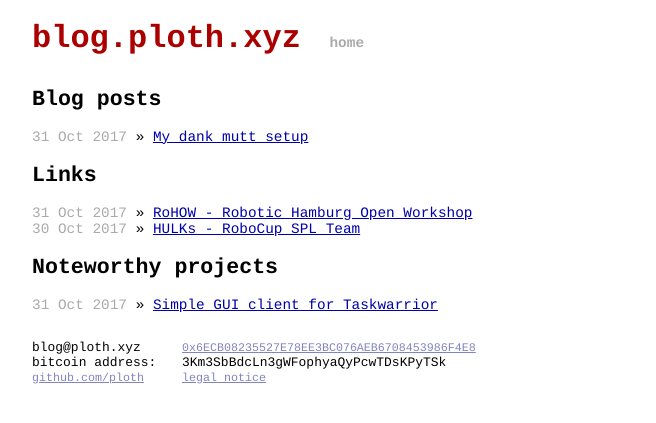
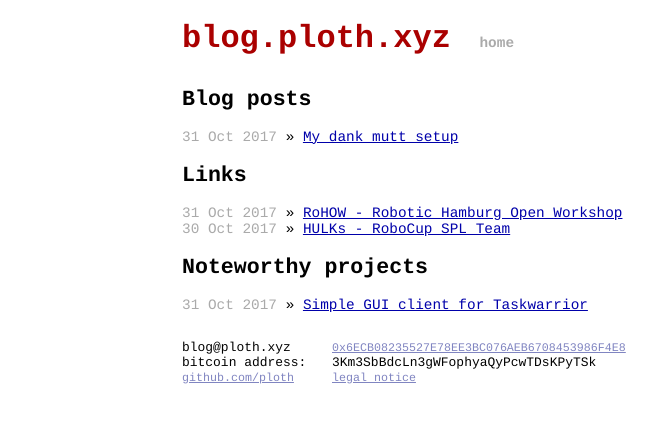
Before and after one commit to ploth/ploth.github.io, a Jekyll site: the page built from index.html, in a window 1280 px wide. Shown: the top 423 px of the page, without its empty margins (158-814 px from the left). Built offline with Jekyll 4.4.1, drawn with Linux system fonts in a browser that asks for light colours.

Commit message:
Constrain code blocks and give it some colors

```diff
--- a/css/main.css
+++ b/css/main.css
@@ -5,16 +5,16 @@
     --link: #00a;
     --hover: black;
     --visited: #a0a;
+    --highlight: #f9f9f9
 }
 
 body {
     font-family: Courier, monospace;
     font-size: 90%;
-    max-width: 2000px;
 }
 
 .content {
-    max-width: 900px;
+    max-width: 600px;
     margin: 0 auto;
 }
 
--- a/css/syntax.css
+++ b/css/syntax.css
@@ -1,4 +1,4 @@
-.highlight  { background: #ffffff; }
+.highlight  { background: var(--highlight); }
 .highlight .c { color: #999988; font-style: italic } /* Comment */
 .highlight .err { color: #a61717; background-color: #e3d2d2 } /* Error */
 .highlight .k { font-weight: bold } /* Keyword */
@@ -58,3 +58,7 @@
 .highlight .vg { color: #008080 } /* Name.Variable.Global */
 .highlight .vi { color: #008080 } /* Name.Variable.Instance */
 .highlight .il { color: #009999 } /* Literal.Number.Integer.Long */
+.highlight {
+    overflow: auto;
+    width: 500px;
+}
```
